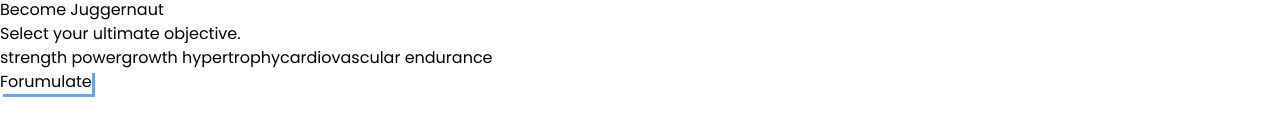
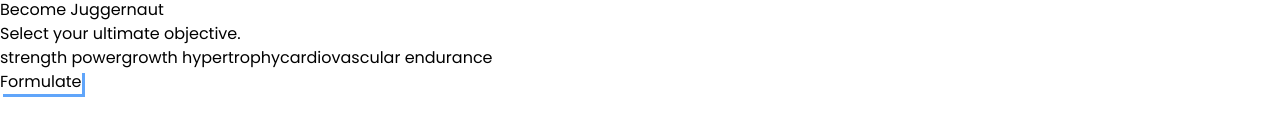
Before and after one commit to purusachdeva/workout-planner-app, a React (Vite) app: page / in a window 1280 px wide. Shown: the part 410-546 px from the top of the page. Built offline with nearby package versions, Linux system fonts and the light colour scheme.

Commit message:
Updated UI and Typo

```diff
--- a/src/components/Generator.jsx
+++ b/src/components/Generator.jsx
@@ -78,7 +78,7 @@ export default function Generator(props) {
                 <button onClick={() => {
                   updateMuscles(muscleGroup)
                 }} key={muscleGroupIndex} className={'hover:text-blue-400 duration-200' + (muscles.includes(muscleGroup) ? ' text-blue-400' : ' ')}>
-                  <p className='uppercase'>{muscleGroup.replaceAll('_', ' ')}</p>
+                  <p className='capitalize'>{muscleGroup.replaceAll('_', ' ')}</p>
                 </button>
               )
             })}
@@ -97,7 +97,7 @@ export default function Generator(props) {
           )
         })}
       </div>
-      <Button func={updateWorkout} text='Forumulate' />
+      <Button func={updateWorkout} text='Formulate' />
     </SectionWrapper>
   )
 }
--- a/src/components/Workout.jsx
+++ b/src/components/Workout.jsx
@@ -14,12 +14,6 @@ export default function Workout(props) {
                 })}
             </div>
 
-            {/* <div className='flex items-center justify-center'>
-                <button className='flex items-center justify-center border-[1.5px] border-solid border-blue-900 gap-2 px-4 py-2 rounded-md bg-slate-900 hover:bg-slate-950'>
-                    <p className='text-lg'>Share</p>
-                    <i className='fa-solid fa-envelope'></i>
-                </button>
-            </div> */}
         </SectionWrapper>
     )
 }
```
